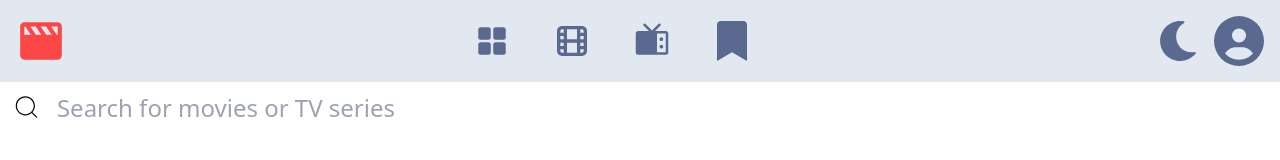
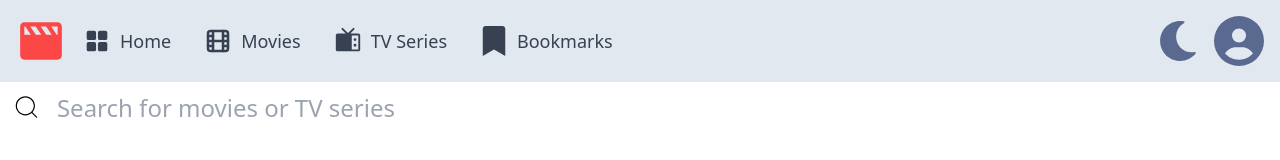
Before and after one commit to riteshgupta92/entertanment-app, a React (Create React App) app in the folder frontends/: page / in a window 1280 px wide. Shown: the top 160 px of the page. Built offline with nearby package versions, Linux system fonts and the light colour scheme; no server answers.

Commit message:
modify some changes

```diff
--- a/frontends/package.json
+++ b/frontends/package.json
@@ -7,6 +7,7 @@
     "@testing-library/jest-dom": "^5.17.0",
     "@testing-library/react": "^13.4.0",
     "@testing-library/user-event": "^13.5.0",
+    "lodash.debounce": "^4.0.8",
     "react": "^18.3.1",
     "react-dom": "^18.3.1",
     "react-icons": "^5.3.0",
--- a/frontends/src/Pages/LoginPage.js
+++ b/frontends/src/Pages/LoginPage.js
@@ -58,7 +58,7 @@ const LoginPage = () => {
     }
   };
   return (
-    <div className="dark:bg-[#10141e] flex flex-col justify-center items-center w-full h-screen px-4 sm:px-6 lg:px-8">
+    <div className="dark:bg-[#10141e] flex flex-col justify-center items-center w-full min-h-screen px-4 sm:px-6 lg:px-8">
       <BiSolidMovie
         size={50}
         style={{ color: "#fc4747", marginBottom: "10px" }}
@@ -70,7 +70,7 @@ const LoginPage = () => {
         <h2 className="dark:text-[#fff] text-3xl mt-8 mb-8 text-start mx-10 sm:mx-10">
           Login
         </h2>
-        <div className="w-full mb-8 flex justify-center items-center">
+        <div className="w-full mb-8 flex justify-center items-center px-2">
           <input
             type="email"
             name="email"
@@ -80,7 +80,7 @@ const LoginPage = () => {
             onChange={handleChange}
           />
         </div>
-        <div className="w-full mb-8 flex justify-center items-center">
+        <div className="w-full mb-8 flex justify-center items-center px-2">
           <input
             type="password"
             name="password"
@@ -90,7 +90,7 @@ const LoginPage = () => {
             onChange={handleChange}
           />
         </div>
-        <div className="flex justify-center items-center mb-8">
+        <div className="flex justify-center items-center mb-8 px-2">
           <button
             className="dark:bg-[#fc4747] bg-blue-400 w-full max-w-[320px] py-3 rounded-md dark:text-[#fff] transition-colors duration-200"
             type="submit"
--- a/frontends/src/Pages/MoviesPage.js
+++ b/frontends/src/Pages/MoviesPage.js
@@ -8,7 +8,7 @@ import { toast, ToastContainer } from "react-toastify";
 import "react-toastify/dist/ReactToastify.css";
 
 const MoviesPage = ({ searchTerm }) => {
-  const { movies, status, error, page, totalPages } = useSelector((state) => state.movies);
+  const { movies, status, error, totalPages } = useSelector((state) => state.movies); // removed 'page'
   const bookmarkMovies = useSelector((state) => state.bookmarks);
   const [currentPage, setCurrentPage] = useState(1);
   const ITEMS_PER_PAGE = 10;
@@ -16,10 +16,10 @@ const MoviesPage = ({ searchTerm }) => {
   const navigate = useNavigate();
 
   useEffect(() => {
-    if (status === "idle" || page !== currentPage) {
+    if (status === "idle") {
       dispatch(fetchMovies({ page: currentPage, limit: ITEMS_PER_PAGE }));
     }
-  }, [dispatch, status, currentPage, page]);
+  }, [dispatch, status, currentPage]);
 
   const filteredData = searchTerm
     ? movies.filter((movie) =>
@@ -192,7 +192,7 @@ const MoviesPage = ({ searchTerm }) => {
           </button>
         )}
       </div>
-      <ToastContainer/>
+      <ToastContainer />
     </div>
   );
 };
--- a/frontends/src/Pages/SignupPage.js
+++ b/frontends/src/Pages/SignupPage.js
@@ -64,7 +64,7 @@ const SignupPage = () => {
     }
   };
   return (
-    <div className="dark:bg-[#10141e] flex flex-col justify-center items-center w-full h-screen px-4 sm:px-6 lg:px-8">
+    <div className="dark:bg-[#10141e] flex flex-col justify-center items-center w-full min-h-screen px-4 sm:px-6 lg:px-8">
       <BiSolidMovie
         size={50}
         style={{ color: "#fc4747", marginBottom: "10px" }}
@@ -76,7 +76,7 @@ const SignupPage = () => {
         <h2 className="dark:text-[#fff] text-3xl mt-8 mb-8 text-start mx-10 sm:mx-10">
           Sign Up
         </h2>
-        <div className="w-full mb-8 flex justify-center items-center">
+        <div className="w-full mb-8 px-2 flex justify-center items-center">
           <input
             type="email"
             name="email"
@@ -86,7 +86,7 @@ const SignupPage = () => {
             onChange={handleChange}
           />
         </div>
-        <div className="w-full mb-8 flex justify-center items-center">
+        <div className="w-full mb-8 px-2 flex justify-center items-center">
           <input
             type="password"
             name="password"
@@ -96,7 +96,7 @@ const SignupPage = () => {
             onChange={handleChange}
           />
         </div>
-        <div className="w-full mb-8 flex justify-center items-center">
+        <div className="w-full mb-8 px-2 flex justify-center items-center">
           <input
             type="password"
             name="repeatPassword"
@@ -106,7 +106,7 @@ const SignupPage = () => {
             onChange={handleChange}
           />
         </div>
-        <div className="flex justify-center items-center mb-8">
+        <div className="flex justify-center items-center mb-8 px-2">
           <button
             className="dark:bg-[#fc4747] bg-blue-400 w-full max-w-[320px] py-3 rounded-md dark:text-[#fff] transition-colors duration-200"
             type="submit"
--- a/frontends/src/Pages/TvSeriesPage.js
+++ b/frontends/src/Pages/TvSeriesPage.js
@@ -103,9 +103,7 @@ const TvSeriesPage = ({ searchTerm }) => {
             key={i}
             onClick={() => handlePageChange(i)}
             className={`px-3 py-1 rounded ${
-              i === currentPage
-                ? "bg-blue-500 text-white"
-                : "bg-gray-700 text-white"
+              i === currentPage ? "bg-blue-500 text-white" : "bg-gray-700 text-white"
             }`}
           >
             {i}
@@ -177,7 +175,7 @@ const TvSeriesPage = ({ searchTerm }) => {
       <div className="flex justify-center items-center mt-6 space-x-2">
         {currentPage > 1 && (
           <button
-            className="bg-gray-700 :text-white px-3 py-1 rounded"
+            className="bg-gray-700 :text-white px-3 py-1 rounded disabled:opacity-50"
             onClick={() => handlePageChange(currentPage - 1)}
           >
             Previous
@@ -186,7 +184,7 @@ const TvSeriesPage = ({ searchTerm }) => {
         {renderPageNumbers()}
         {currentPage < totalPages && (
           <button
-            className="bg-gray-700 text-white px-3 py-1 rounded"
+            className="bg-gray-700 text-white px-3 py-1 rounded disabled:opacity-50"
             onClick={() => handlePageChange(currentPage + 1)}
           >
             Next
--- a/frontends/src/components/Navbar/Navbar.js
+++ b/frontends/src/components/Navbar/Navbar.js
@@ -18,6 +18,12 @@ const Navbar = ({ onSearch }) => {
   const [searchTerm, setSearchTerm] = useState("");
   const [isLoggedIn, setIsLoggedIn] = useState(false);
   const [isDarkMode, setIsDarkMode] = useState();
+  const [isMenuOpen, setIsMenuOpen] = useState(false);
+
+const toggleMenu = () => {
+  setIsMenuOpen((prev) => !prev);
+};
+
 
 
   // Toggle dark mode
@@ -101,39 +107,54 @@ const Navbar = ({ onSearch }) => {
 
   return (
     <>
-      <nav className="dark:bg-[#161d2f] bg-slate-200 flex justify-between items-center p-4 navbar">
-        {/* right */}
-        <div className="cursor-pointer">
-          <BiSolidMovie
-            size={50}
-            style={{ color: "#fc4747" }}
-            onClick={() => navigate("/")}
-          />
+       <nav className="dark:bg-[#161d2f] bg-slate-200 flex justify-between items-center p-4 navbar relative">
+      <div className="cursor-pointer" onClick={() => navigate("/")}>
+        <BiSolidMovie size={50} style={{ color: "#fc4747" }} />
       </div>
 
-        {/* middle */}
-        <ul className="flex gap-6 lg:gap-10 md:gap-8 sm:gap-4">
-          <li>
-            <NavLink to="/">
+      {/* Hamburger Menu Button */}
+      <div className="lg:hidden flex items-center">
+        <button onClick={toggleMenu}>
+          {isMenuOpen ? (
             <PiSquaresFourFill size={40} style={{ color: "#5a698f" }} />
+          ) : (
+            <div className="flex flex-col justify-center items-center">
+              <div className="h-1 w-8 bg-gray-700 mb-1"></div>
+              <div className="h-1 w-8 bg-gray-700 mb-1"></div>
+              <div className="h-1 w-8 bg-gray-700"></div>
+            </div>
+          )}
+        </button>
+      </div>
+
+      {/* Menu Items */}
+      <ul className={`absolute top-16 left-0 w-full bg-white dark:bg-[#161d2f] flex-col lg:flex lg:flex-row lg:items-center lg:static lg:bg-transparent transition-all duration-300 ease-in-out ${isMenuOpen ? 'flex' : 'hidden'} lg:flex`}>
+        <li className="flex items-center">
+          <NavLink to="/" className="flex items-center px-4 py-2 text-lg text-gray-700 dark:text-gray-300 hover:bg-gray-200 dark:hover:bg-gray-700">
+            <PiSquaresFourFill size={30} className="mr-2" />
+            Home
           </NavLink>
         </li>
-          <li>
-            <NavLink to="/movies">
-              <TbMovie size={40} style={{ color: "#5a698f" }} />
+        <li className="flex items-center">
+          <NavLink to="/movies" className="flex items-center px-4 py-2 text-lg text-gray-700 dark:text-gray-300 hover:bg-gray-200 dark:hover:bg-gray-700">
+            <TbMovie size={30} className="mr-2" />
+            Movies
           </NavLink>
         </li>
-          <li>
-            <NavLink to="/tv-series">
-              <PiTelevisionFill size={40} style={{ color: "#5a698f" }} />
+        <li className="flex items-center">
+          <NavLink to="/tv-series" className="flex items-center px-4 py-2 text-lg text-gray-700 dark:text-gray-300 hover:bg-gray-200 dark:hover:bg-gray-700">
+            <PiTelevisionFill size={30} className="mr-2" />
+            TV Series
           </NavLink>
         </li>
-          <li>
-            <NavLink to="/bookmark">
-              <FaBookmark size={40} style={{ color: "#5a698f" }} />
+        <li className="flex items-center">
+          <NavLink to="/bookmark" className="flex items-center px-4 py-2 text-lg text-gray-700 dark:text-gray-300 hover:bg-gray-200 dark:hover:bg-gray-700">
+            <FaBookmark size={30} className="mr-2" />
+            Bookmarks
           </NavLink>
         </li>
       </ul>
+
       <div className="flex items-center cursor-pointer">
         {/* Dark Mode Toggle Button */}
         <button onClick={toggleTheme} className="mr-4">
@@ -145,20 +166,14 @@ const Navbar = ({ onSearch }) => {
         </button>
 
         {isLoggedIn ? (
-            <IoLogOutOutline
-              size={50}
-              style={{ color: "#5a698f" }}
-              onClick={handleLogout}
-            />
+          <IoLogOutOutline size={50} style={{ color: "#5a698f" }} onClick={handleLogout} />
         ) : (
-            <FaCircleUser
-              size={50}
-              style={{ color: "#5a698f" }}
-              onClick={handleLogin}
-            />
+          <FaCircleUser size={50} style={{ color: "#5a698f" }} onClick={handleLogin} />
         )}
       </div>
     </nav>
+
+    {/* Search Bar */}
     {!hideSearchBar && (
       <div className="flex my-3 px-3">
         <CiSearch className="dark:text-[#fff] mr-2 sm:mr-4" size={30} />
```
Also changed, not shown: frontends/src/Pages/HomePage.js (+43 -46 lines), 1 other file (tests, documents, lock files or other folders). Lines whose indentation alone changed are shown as unchanged.
